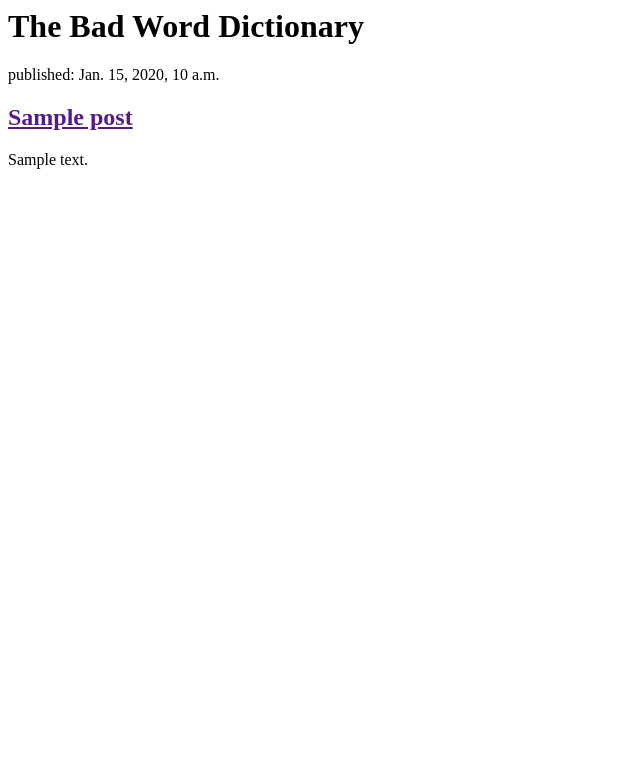
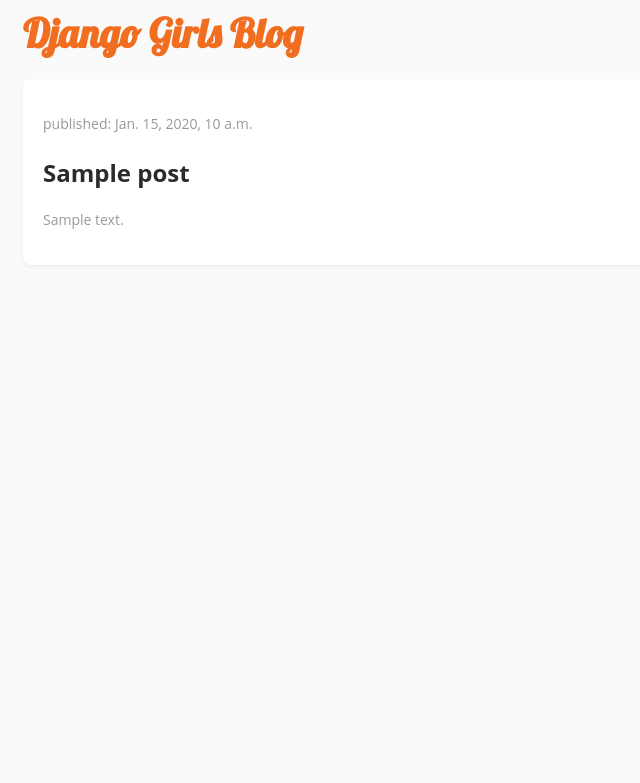
Before and after one commit to elvayiruhan-creator/my-first-blog, a Django app: page / in a window 1280 px wide. Shown: the top 783 px of the page, without its empty margins (0-640 px from the left). Run offline with Django 5.2, Linux system fonts and the light colour scheme; tables that the repository leaves empty hold one stand-in row (values such as "Sample post").

Commit message:
Added CSS and template inheritance

```diff
--- /dev/null
+++ b/blog/static/css/blog.css
@@ -0,0 +1,42 @@
+/* 给整个网页换个优雅的字体 */
+body {
+    padding-left: 15px;
+    font-family: 'Open Sans', sans-serif;
+    color: #333;
+    background-color: #fafafa;
+}
+
+/* 顶部的大标题样式 */
+h1 a, h1 a:visited {
+    color: #f16e20; /* 暖橙色 */
+    text-decoration: none;
+    font-family: 'Lobster', cursive;
+    font-size: 40px;
+}
+
+/* 每一篇帖子的容器 */
+.post {
+    margin-bottom: 40px;
+    padding: 20px;
+    background-color: #ffffff;
+    border-bottom: 1px solid #eee;
+    border-radius: 8px;
+    box-shadow: 0 2px 4px rgba(0,0,0,0.05);
+}
+
+/* 帖子标题 */
+.post h2 a {
+    color: #2b2b2b;
+    text-decoration: none;
+}
+
+/* 发布日期 */
+.post p {
+    color: #999;
+    font-size: 14px;
+}
+
+/* 帖子正文 */
+.post p {
+    line-height: 1.6;
+}
--- /dev/null
+++ b/blog/templates/blog/base.html
@@ -0,0 +1,17 @@
+{% load static %}
+<html>
+    <head>
+        <title>Django Girls blog</title>
+        <link rel="stylesheet" href="{% static 'css/blog.css' %}">
+        <link href="//fonts.googleapis.com/css?family=Lobster&subset=latin,latin-ext" rel="stylesheet" type="text/css">
+    </head>
+    <body>
+        <header>
+            <h1><a href="/">Django Girls Blog</a></h1>
+        </header>
+        <main>
+            {% block content %}
+            {% endblock %}
+        </main>
+    </body>
+</html>
--- a/blog/templates/blog/post_list.html
+++ b/blog/templates/blog/post_list.html
@@ -1,10 +1,6 @@
-<html>
-    <head>
-        <title>Bad Word Dictionary</title>
-    </head>
-    <body>
-        <h1>The Bad Word Dictionary</h1>
+{% extends 'blog/base.html' %}
 
+{% block content %}
     {% for post in posts %}
         <div class="post">
             <p>published: {{ post.published_date }}</p>
@@ -12,5 +8,4 @@
             <p>{{ post.text|linebreaksbr }}</p>
         </div>
     {% endfor %}
-    </body>
-</html>
+{% endblock %}
--- a/blog/views.py
+++ b/blog/views.py
@@ -3,7 +3,8 @@ from django.utils import timezone
 from .models import Post  # 引入你定义的模型
 
 def post_list(request):
-    # 这一行是核心：去数据库里拿所有发布过的帖子，并按发布时间排序
-    posts = Post.objects.all()
-    # 把拿到的数据（posts）塞进那个大括号里，传给 HTML
+    # 这行代码是核心：去数据库里拿所有发布过的帖子，并按发布时间排序
+    posts = Post.objects.filter(published_date__lte=timezone.now()).order_by('published_date')
+
+    # 把拿到的数据 (posts) 塞进那个大括号里，传给 HTML
     return render(request, 'blog/post_list.html', {'posts': posts})
```
Also changed, not shown: 1 other file. Lines whose indentation alone changed are shown as unchanged.
